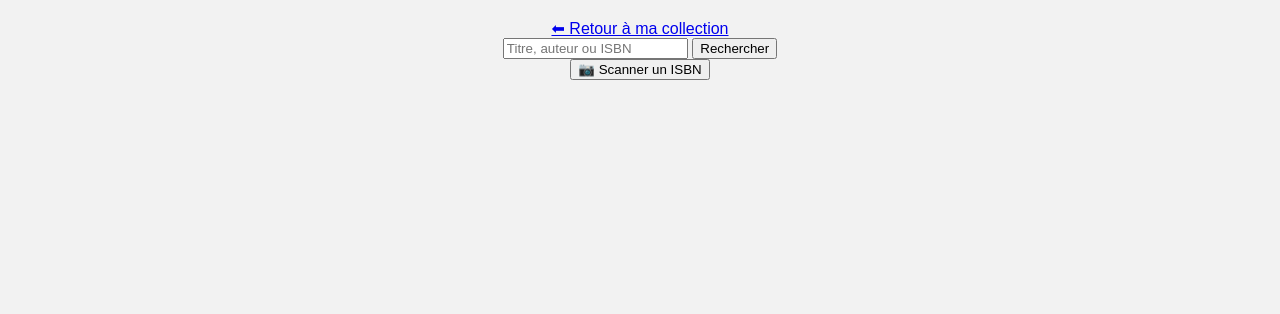
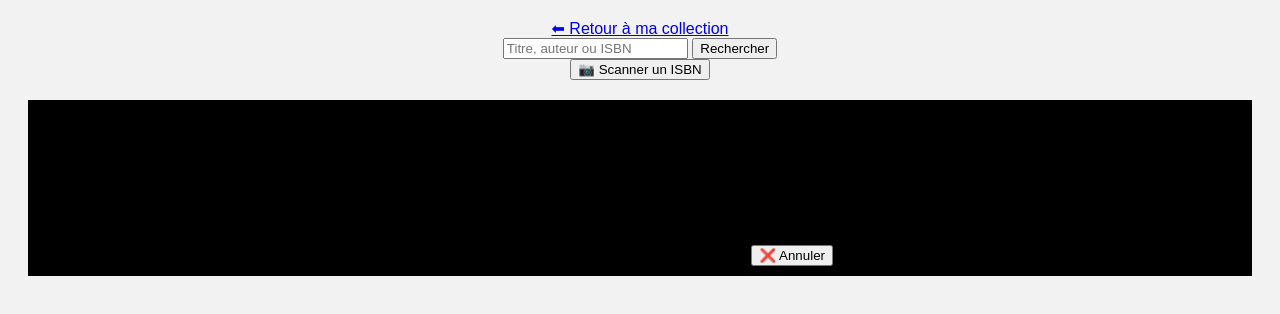
Before and after one commit to Picsnice/Librarium, a plain HTML site: page ajouter-livre.html in a window 1280 px wide. Both pictures are taken after a click on the button "📷 Scanner un ISBN". Shown: the part 90-404 px from the top of the page. Drawn offline with Linux system fonts and the light colour scheme.

Commit message:
Correction scanner et style

```diff
--- a/ajouter-livre.js
+++ b/ajouter-livre.js
@@ -1,18 +1,17 @@
-const apiKey = 'TAAIzaSyD6ZoSkNp9fHsyWdJe0kB8uVqv9hC_oH9s_CLE_API_GOOGLE_BOOKS'; // remplace ici par ta clé API
+const apiKey = 'AIzaSyD6ZoSkNp9fHsyWdJe0kB8uVqv9hC_oH9s';
 const searchForm = document.getElementById('search-form');
 const searchInput = document.getElementById('search-input');
 const resultsContainer = document.getElementById('results');
 const scanButton = document.getElementById('scan-button');
 const scannerContainer = document.getElementById('scanner-container');
 
-// Recherche manuelle
+// 🔍 Recherche manuelle
 searchForm.addEventListener('submit', function(e) {
   e.preventDefault();
   const query = searchInput.value;
   lancerRecherche(query);
 });
 
-// Fonction pour lancer la recherche dans l'API Google Books
 function lancerRecherche(query) {
   fetch(`https://www.googleapis.com/books/v1/volumes?q=${encodeURIComponent(query)}&key=${apiKey}`)
     .then(response => response.json())
@@ -43,7 +42,6 @@ function lancerRecherche(query) {
     });
 }
 
-// Ajout d'un livre à la collection
 function ajouterLivre(title, authors, thumbnail) {
   const book = { title, authors, thumbnail };
   let collection = JSON.parse(localStorage.getItem('collection')) || [];
@@ -52,16 +50,29 @@ function ajouterLivre(title, authors, thumbnail) {
   alert(`"${title}" ajouté à votre collection !`);
 }
 
-// Activation du scanner
+// 📷 Scanner un ISBN
 scanButton.addEventListener('click', function() {
   scannerContainer.style.display = 'block';
+  if (!document.getElementById('cancel-scan')) {
+    const cancelButton = document.createElement('button');
+    cancelButton.id = 'cancel-scan';
+    cancelButton.textContent = '❌ Annuler';
+    cancelButton.style.marginTop = '10px';
+    scannerContainer.appendChild(cancelButton);
+
+    cancelButton.addEventListener('click', () => {
+      Quagga.stop();
+      scannerContainer.style.display = 'none';
+    });
+  }
+
   Quagga.init({
     inputStream: {
       name: "Live",
       type: "LiveStream",
       target: document.querySelector('#scanner'),
       constraints: {
-        facingMode: "environment" // caméra arrière
+        facingMode: "environment"
       }
     },
     decoder: {
--- a/styles.css
+++ b/styles.css
@@ -45,3 +45,16 @@ body {
     display: block;
     margin-top: 10px;
   }
+  #scanner-container {
+    position: relative;
+    background: #000;
+    padding: 10px;
+    margin-top: 20px;
+  }
+
+  #scanner video {
+    width: 100%;
+    max-width: 600px;
+    border: 2px solid #ccc;
+    border-radius: 8px;
+  }
```
